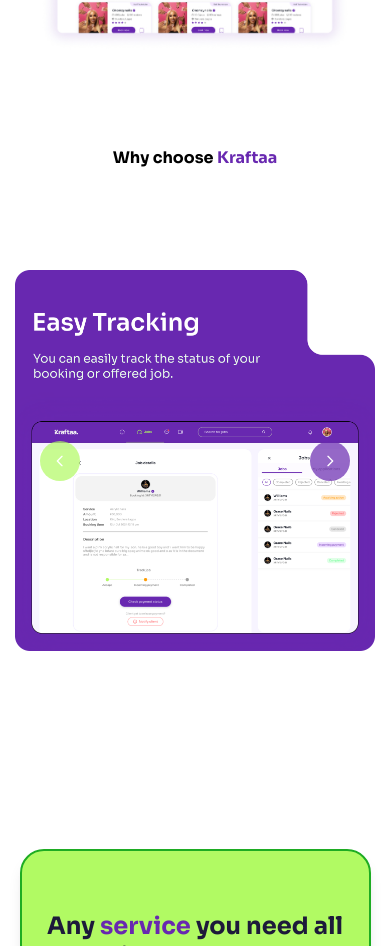
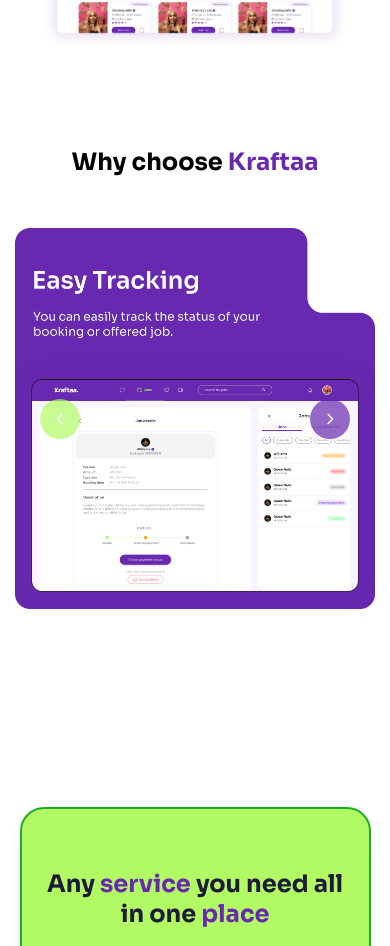
Before and after one commit to covey-codes/kraftaa-landing-page, a React (Vite) app: page / in a window 390 px wide. Shown: the part 1068-2014 px from the top of the page. Built offline with nearby package versions, Linux system fonts and the light colour scheme.

Commit message:
mobile update for the whychoose scetion

```diff
--- a/src/components/WhyChooseSection.jsx
+++ b/src/components/WhyChooseSection.jsx
@@ -33,7 +33,7 @@
             viewport={{ once: true }}
             className="text-center mb-7"
           >
-            <p className="sm:text-4xl mb-[100px] font-bold">{header.title}</p>
+            <p className="text-2xl md:text-3xl lg:text-4xl mb-[50px] font-bold">{header.title}</p>
           </motion.div>
         ) : null
       )}
```
